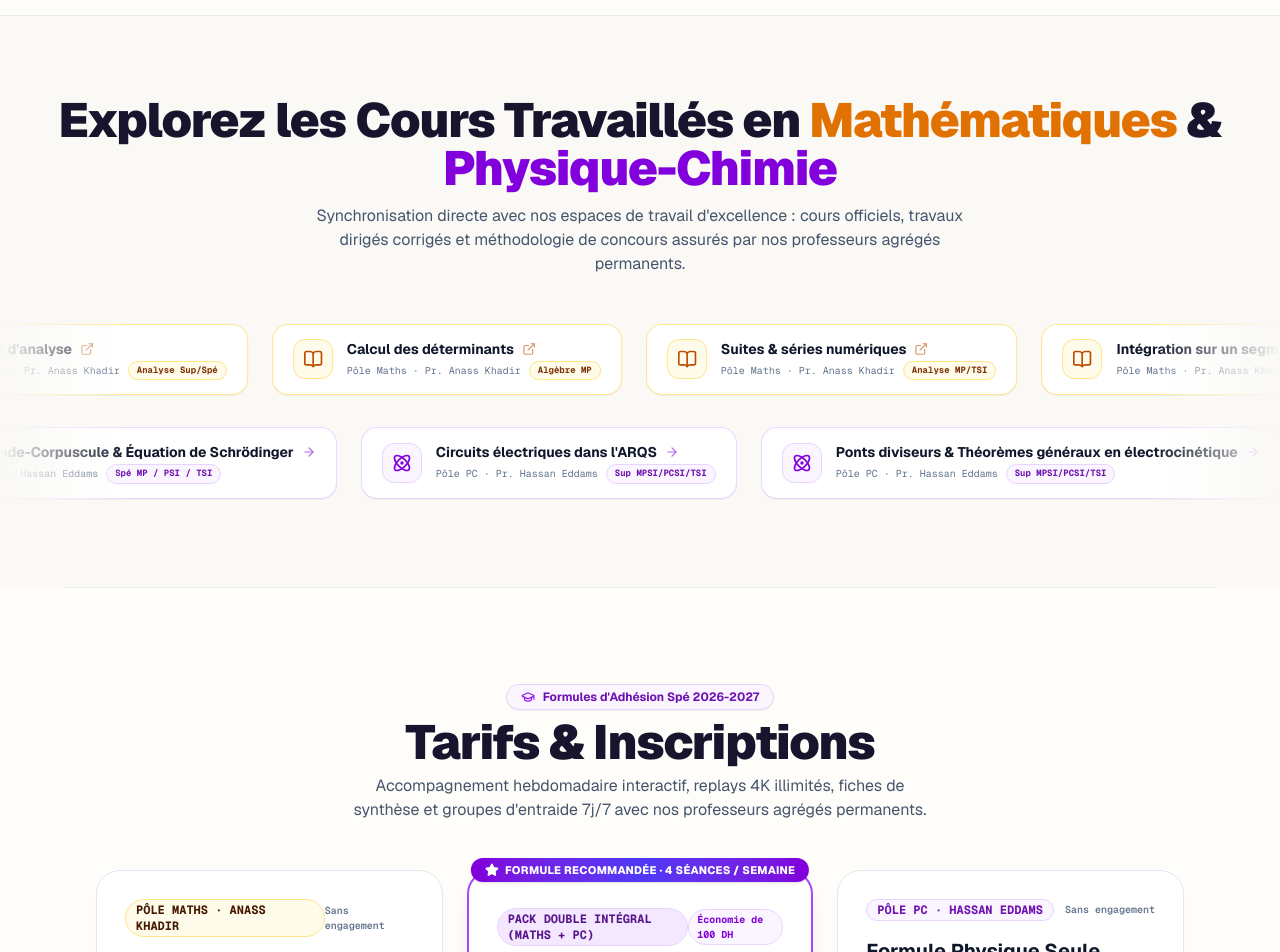
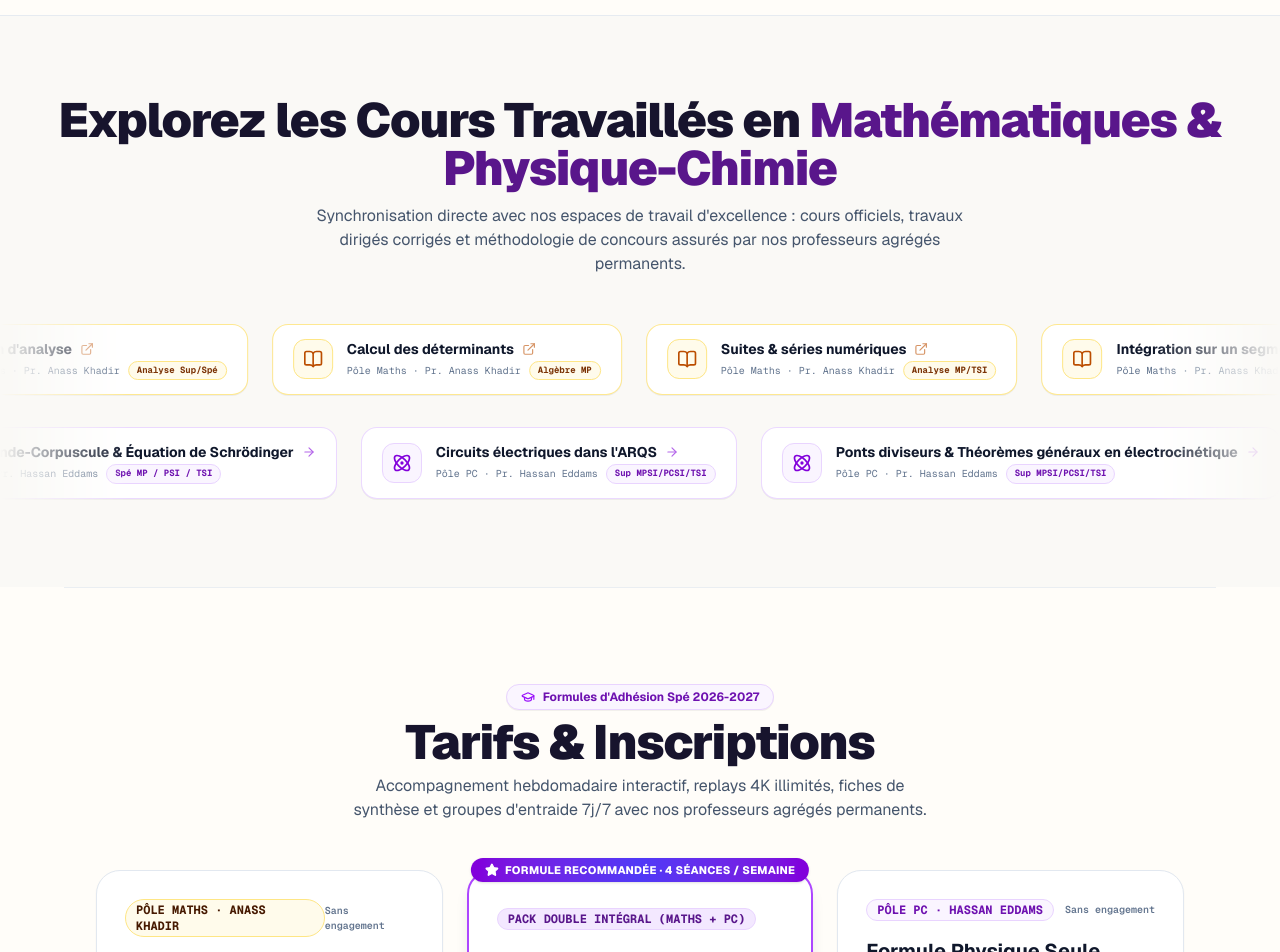
Before and after one commit to AnassKHADIR-ops/prepasciences, a Next.js app: page / in a window 1280 px wide. Shown: the part 2300-3252 px from the top of the page. Built offline with nearby package versions, Linux system fonts and the light colour scheme; no server answers; the database is empty.

Commit message:
style: retrait du badge economie de 100 DH et harmonisation en violet royal du titre du syllabus

```diff
--- a/src/components/Landing/CleanLightLanding.tsx
+++ b/src/components/Landing/CleanLightLanding.tsx
@@ -758,9 +758,6 @@ export function CleanLightLanding() {
                 <span className="inline-block px-2.5 py-0.5 rounded-full bg-purple-100 text-purple-900 text-xs font-mono font-bold uppercase border border-purple-200">
                   Pack Double Intégral (Maths + PC)
                 </span>
-                <span className="text-[10px] font-mono text-purple-700 font-bold bg-purple-50 px-2 py-0.5 rounded-full border border-purple-200">
-                  Économie de 100 DH
-                </span>
               </div>
 
               <div>
--- a/src/components/LogoMarquee.tsx
+++ b/src/components/LogoMarquee.tsx
@@ -42,9 +42,9 @@ export default function LogoMarquee({ variant = "light" }: LogoMarqueeProps) {
           }`}
         >
           Explorez les Cours Travaillés en{" "}
-          <span className={isLight ? "text-amber-600" : "text-[#F5A623]"}>Mathématiques</span>
-          {" "}&amp;{" "}
-          <span className={isLight ? "text-purple-700" : "text-[#C084FC]"}>Physique-Chimie</span>
+          <span className={isLight ? "text-purple-900" : "text-[#C084FC]"}>
+            Mathématiques &amp; Physique-Chimie
+          </span>
         </h2>
 
         <p className={`text-sm sm:text-base max-w-2xl mx-auto font-normal ${isLight ? "text-slate-600" : "text-slate-300"}`}>
```
